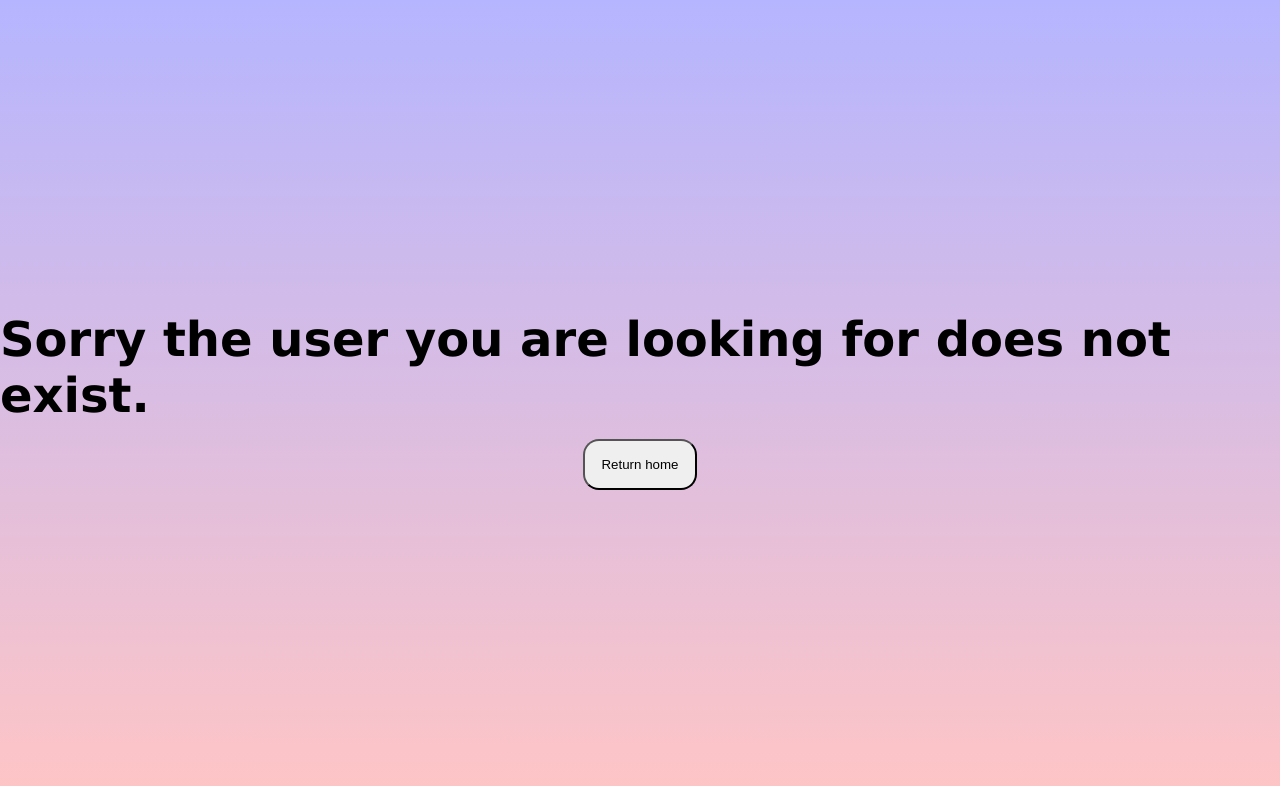
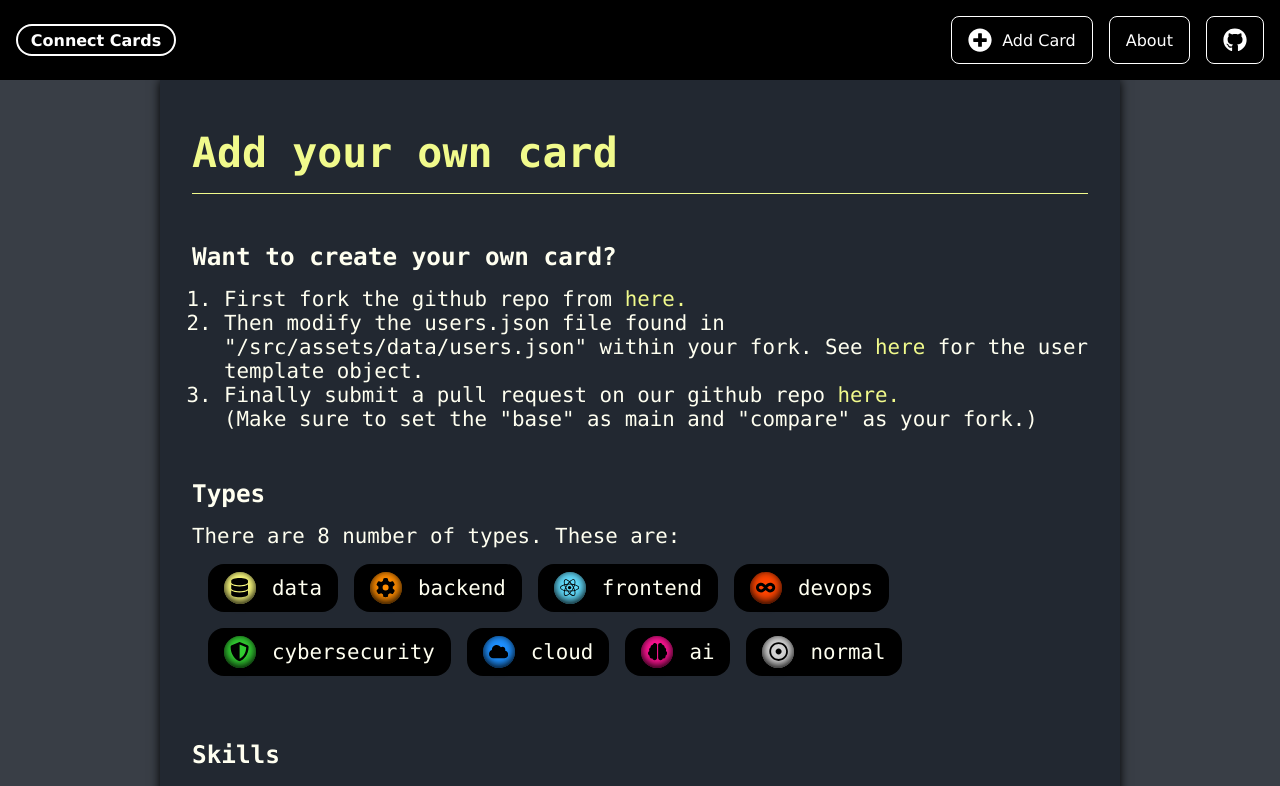
Before and after one commit to Aebel-Shajan/connect-cards, a React (Vite) app: page /add-card in a window 1280 px wide. Shown: the top 786 px of the page. Built offline with nearby package versions, Linux system fonts and the light colour scheme.

Commit message:
Create AddCardPage to display add card instructions.

```diff
--- a/package.json
+++ b/package.json
@@ -13,6 +13,7 @@
   "dependencies": {
     "prop-types": "^15.8.1",
     "react": "^18.3.1",
+    "react-code-blocks": "^0.1.6",
     "react-dom": "^18.3.1",
     "react-icons": "^5.2.1",
     "react-router-dom": "^6.26.0"
--- a/src/App.jsx
+++ b/src/App.jsx
@@ -10,6 +10,7 @@ import usersData from "./assets/data/users.json";
 import AboutUsPage from "./pages/AboutUsPage/AboutUsPage";
 import HomePage from "./pages/HomePage/HomePage";
 import PersonalPage from "./pages/PersonalPage/PersonalPage";
+import AddCardPage from "./pages/AddCardPage/AddCardPage";
 
 function CaseInsensitiveWrapper() {
   const location = useLocation();
@@ -60,6 +61,10 @@ function App() {
           path: "/about-us",
           element: <AboutUsPage />,
         },
+        {
+          path: "/add-card",
+          element: <AddCardPage />,
+        },
       ],
     },
   ]);
--- a/src/components/Navigation/Navigation.css
+++ b/src/components/Navigation/Navigation.css
@@ -35,9 +35,8 @@
 }
 
 .nav-link {
-  height: 100%;
   height: 3rem;
-  min-width: 3rem;
+  min-width: fit-content;
   padding: 0 1rem;
 
   color: white;
--- a/src/components/Navigation/Navigation.jsx
+++ b/src/components/Navigation/Navigation.jsx
@@ -1,7 +1,7 @@
 import { Link, Outlet, useNavigate } from "react-router-dom";
 import "./Navigation.css";
 import ConnectCardsLogo from "./ConnectCardsLogo/ConnectCardsLogo";
-import { FaGithub } from "react-icons/fa";
+import { FaGithub, FaPlusCircle } from "react-icons/fa";
 
 const Navigation = () => {
   const navigate = useNavigate();
@@ -12,15 +12,20 @@ const Navigation = () => {
         <ConnectCardsLogo />
       </div>
       <div id="nav-links">
+        <Link className="nav-link" to="/add-card">
+          <FaPlusCircle />
+          &nbsp;&nbsp;Add Card
+        </Link>
+        <Link className="nav-link" to="/about-us">
+          About
+        </Link>
         <a
           className="nav-link"
           href="https://www.github.com/aebel-shajan/connect-cards"
+          target="_blank"
         >
           <FaGithub />
         </a>
-        <Link className="nav-link" to="/about-us">
-          About
-        </Link>
       </div>
       <Outlet />
     </nav>
--- a/src/index.css
+++ b/src/index.css
@@ -10,7 +10,7 @@ html {
 
 :root {
   --color-dark: #222831;
-  --color-dark-alt: #393E46;
-  --color-accent: #FFD369;
-  --color-light: #EEEEEE;
+  --color-dark-alt: #393e46;
+  --color-accent: #f1fa8c;
+  --color-light: ivory;
 }
--- a/src/pages/AboutUsPage/AboutUsPage.css
+++ b/src/pages/AboutUsPage/AboutUsPage.css
@@ -8,27 +8,3 @@
   align-items: center;
   flex-direction: column;
 }
-
-.description-container {
-  max-width: 60rem;
-  min-height: 100vh;
-  padding: 1rem 3rem;
-
-  background-color: var(--color-dark);
-  color: white;
-  box-shadow: 0px 0px 10px black;
-}
-
-.description-container h1 {
-  padding: 1rem 0;
-
-  border-bottom: solid 1px white;
-}
-
-.description-container h2 {
-  padding: 1rem 0;
-}
-
-.description-container h3 {
-  padding: 1rem 0;
-}
--- a/src/pages/AboutUsPage/AboutUsPage.jsx
+++ b/src/pages/AboutUsPage/AboutUsPage.jsx
@@ -1,43 +1,24 @@
 import "./AboutUsPage.css";
-import jsonpic from "../../assets/exampleJSON.png";
 import Navigation from "../../components/Navigation/Navigation";
+import TextContainer from "../../components/TextContainer/TextContainer";
 
 const AboutUsPage = () => {
   return (
-      <div className="about-us-container">
-        <Navigation />
-        <div className="description-container">
-          <h1 >About Us!</h1>
+    <div className="about-us-container">
+      <Navigation />
+      <TextContainer>
+        <h1>About Us!</h1>
+        <section>
           <h3>What is Connect Cards?</h3>
           <p>
             This app is designed to help you connect with a diverse and unique
-            network of individuals. Whether youre looking to make new friends,
-            find collaborators for projects, or expand your professional
-            connections, this platform provides the perfect space to meet
-            like-minded people. By joining our community, you can share your
-            skills, showcase your work, and discover opportunities to
-            collaborate with others who share your passions.
+            network of individuals. By joining our community, you can share your
+            skills and discover opportunities to collaborate with others who
+            share your passions.
           </p>
-
-          <h3>How You Can Be Part of It!</h3>
-          <p>
-            Want to contribute to this project and become part of our growing
-            network? It&rsquo;s easy! Join our GitHub repository and add your
-            own profile to the JSON file. By doing so, you&rsquo;ll be able to
-            share your background, skills, and interests with the community.
-          </p>
-          <p>
-            Here&rsquo;s the format to use when adding your profile:
-          </p>
-
-
-          <p>
-            By adding your profile, you&rsquo;ll make it easier for others to
-            connect with you and explore what you bring to the table. Join us
-            today and become a vital part of this innovative project!
-          </p>
-        </div>
-      </div>
+        </section>
+      </TextContainer>
+    </div>
   );
 };
 
--- /dev/null
+++ b/src/pages/AddCardPage/AddCardPage.css
@@ -0,0 +1,32 @@
+.add-card-container {
+  width: 100%;
+  min-height: 100vh;
+
+  background-color: var(--color-dark-alt);
+
+  display: flex;
+  align-items: center;
+  flex-direction: column;
+}
+
+.types-list {
+  padding: 1rem;
+  width: 100%;
+
+  list-style: none;
+
+  display: flex;
+  flex-wrap: wrap;
+  gap: 1rem;
+}
+
+.types-list-item {
+  padding: 0.5rem 1rem;
+
+  background-color: black;
+  border-radius: 1rem;
+
+  display: flex;
+  align-items: center;
+  gap: 1rem;
+}
--- /dev/null
+++ b/src/pages/AddCardPage/AddCardPage.jsx
@@ -0,0 +1,130 @@
+import TextContainer from "../../components/TextContainer/TextContainer";
+import { CopyBlock, dracula } from "react-code-blocks";
+import TypeMapping from "../../utils/TypeMapping";
+import Navigation from "../../components/Navigation/Navigation";
+import "./AddCardPage.css";
+import TypeIcon from "../../components/TypeIcon/TypeIcon";
+
+const AddCardPage = () => {
+  return (
+    <div className="add-card-container">
+      <Navigation />
+      <TextContainer>
+        <h1>Add your own card</h1>
+        <section id="add-card">
+          <h3>Want to create your own card?</h3>
+          <ol>
+            <li>
+              First fork the github repo from{" "}
+              <a
+                href="https://github.com/Aebel-Shajan/connect-cards/fork"
+                target="_blank"
+              >
+                here.
+              </a>
+            </li>
+            <li>
+              Then modify the users.json file found in
+              &quot;/src/assets/data/users.json&quot; within your fork. See{" "}
+              <a href="#user-template">here</a> for the user template object.
+            </li>
+            <li>
+              <p>
+                Finally submit a pull request on our github repo
+                <a
+                  href="https://github.com/Aebel-Shajan/connect-cards/compare"
+                  target="_blank"
+                >
+                  {" "}
+                  here.
+                </a>
+              </p>
+              <p>
+                (Make sure to set the &quot;base&quot; as main and
+                &quot;compare&quot; as your fork.)
+              </p>
+            </li>
+          </ol>
+        </section>
+
+        <section>
+          <h3>Types</h3>
+          <p>There are {TypeMappingKeys.length} number of types. These are: </p>
+          <ul className="types-list">
+            {TypeMappingKeys.map((typeName, index) => {
+              return (
+                <li key={`type ${index}`} className="types-list-item">
+                  <TypeIcon typeStyle={TypeMapping[typeName]} /> {typeName}
+                </li>
+              );
+            })}
+          </ul>
+        </section>
+
+        <section>
+          <h3>Skills</h3>
+          <p>
+            There are hundreds of skills you can choose from. We use markdown
+            badges to display these skills. To see a full list of the supported
+            markdown badges see &nbsp;
+            <a
+              href="https://github.com/Ileriayo/markdown-badges"
+              target="_blank"
+            >
+              here.
+            </a>
+            If your skill is not there, it will still render in your card, but
+            without the logo.
+          </p>
+        </section>
+
+        <section id="user-template">
+          <h3>Here&rsquo;s the format to use when adding your profile:</h3>
+
+          <CopyBlock
+            text={userTemplateCode}
+            language={"javascript"}
+            showLineNumbers={true}
+            theme={dracula}
+          />
+        </section>
+      </TextContainer>
+    </div>
+  );
+};
+
+const TypeMappingKeys = Object.keys(TypeMapping);
+const userTemplateCode = `
+{
+  "name": "Enter your name here",
+  "type": "Choose one from ${TypeMappingKeys}",
+  "image": "Enter/link/to/image.",
+  "occupation": "Enter occupation here",
+  "description": "Enter a description less than 100 characters",
+  "moves": [
+    {
+      "name": "Enter name of move1 here",
+      "link": "Enter link of move1 here",
+      "type": ["type1", "type2"]
+    },
+    {
+      "name": "Enter name of move2 here",
+      "link": "Enter link of move2 here",
+      "type": ["type1", "type2"]
+    },
+    {
+      "name": "Enter name of move3 here",
+      "link": "Enter link of move4 here",
+      "type": ["type1", "type2"]
+    }
+  ],
+  "skills": ["skill1", "skil2", "skill3"],
+  "links": {
+    "link1": "Enter link1 here",
+    "link2": "If you enter your github then your projects are displayed",
+    "link3": "Enter link2 here"
+  }
+}
+`;
+
+export default AddCardPage;
--- a/src/pages/HomePage/HomePage.css
+++ b/src/pages/HomePage/HomePage.css
@@ -3,7 +3,7 @@
   min-height: 100vh;
   padding: 2rem;
 
-  background: linear-gradient(to bottom, #2b5876, #4e4376);
+  background-color: var(--color-dark);
 
   display: flex;
   justify-content: center;
```
Also changed, not shown: src/components/TextContainer/TextContainer.css (+5 -2 lines), src/components/TextContainer/TextContainer.jsx (+4 -8 lines), 1 other file (tests, documents, lock files or other folders).
